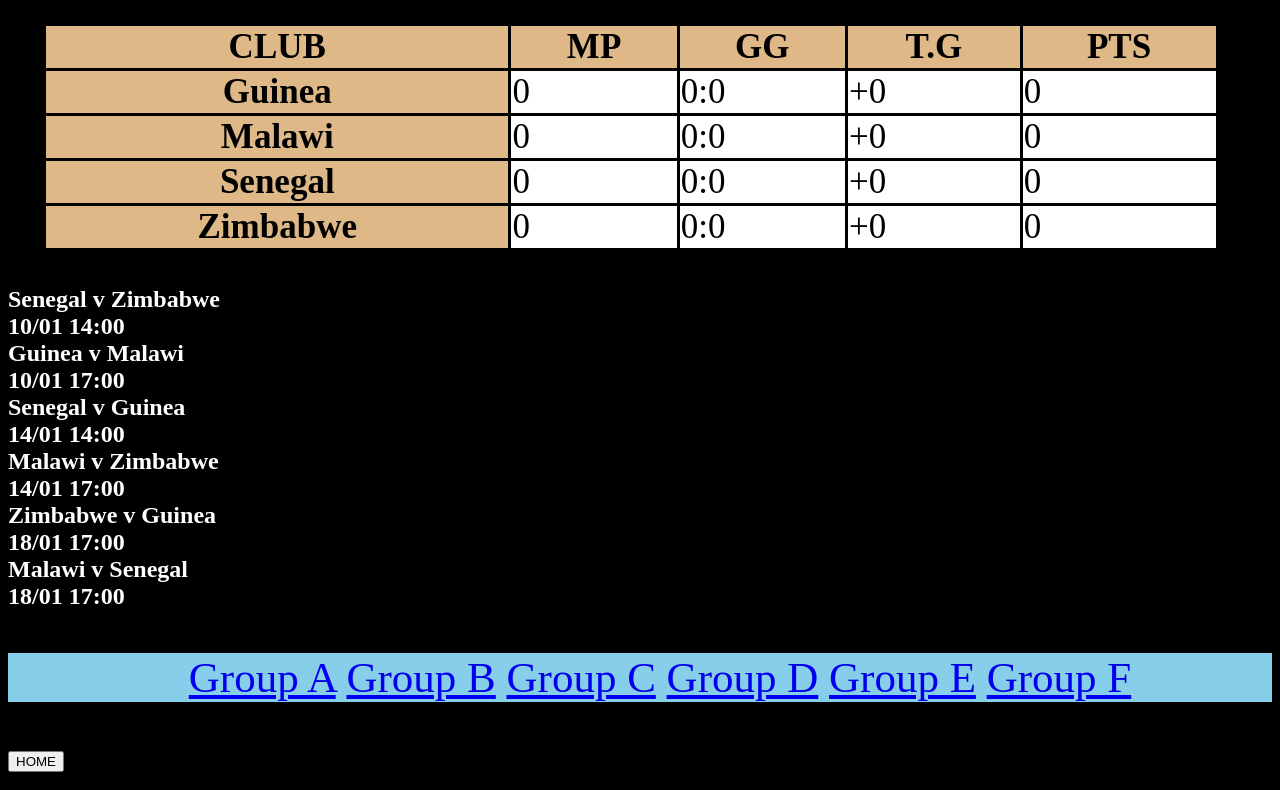
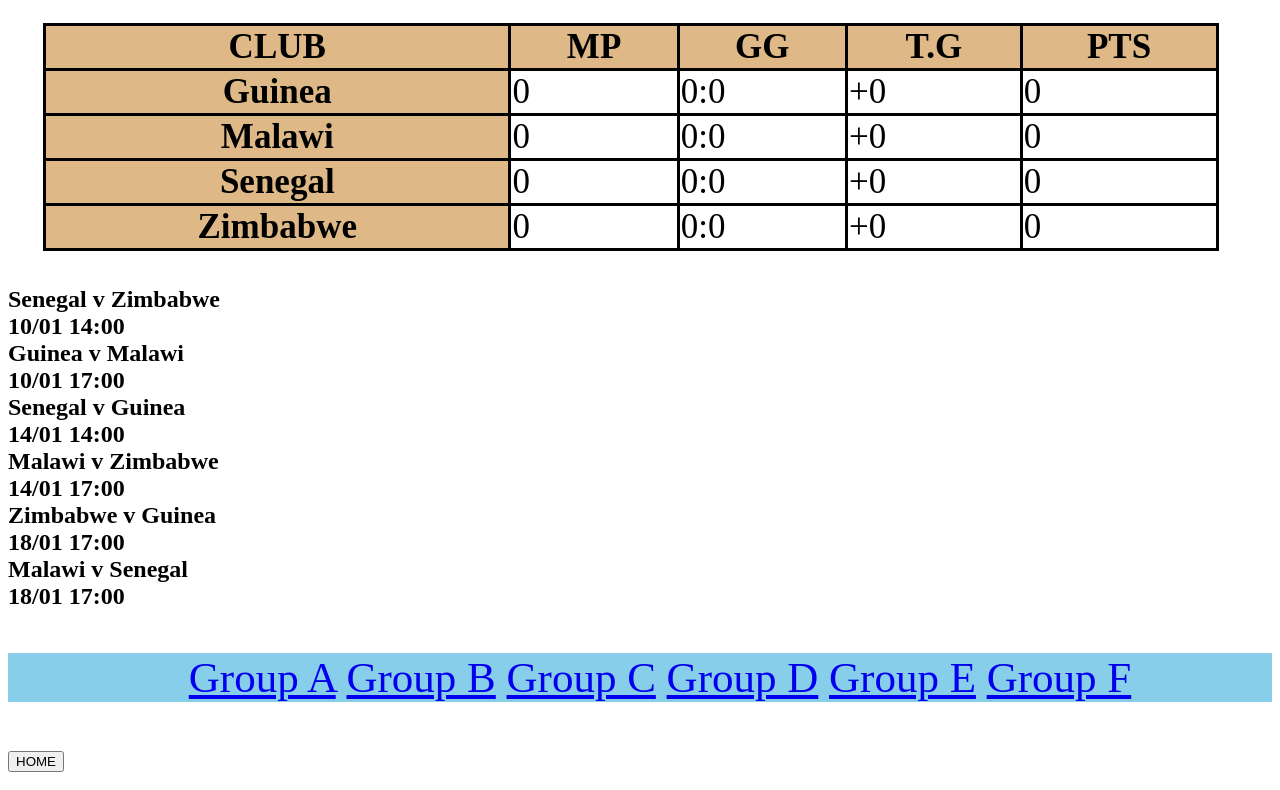
Before and after one commit to elayoubi149/cup2022, a plain HTML site: page GroupB.html in a window 1280 px wide. Shown: the part 207-997 px from the top of the page. Drawn offline with Linux system fonts and the light colour scheme.

Commit message:
Update style.css

```diff
--- a/style.css
+++ b/style.css
@@ -1,6 +1,6 @@
 html{
-  background: black;
-  color: white;
+
+
 
 }
 /*home ⭐ here*/
@@ -14,7 +14,7 @@ html{
  /*goupA*/
 
   section{
-    padding: auto;
+
    text-align: center;
    font-size: 43px;
    background: skyblue;
```
